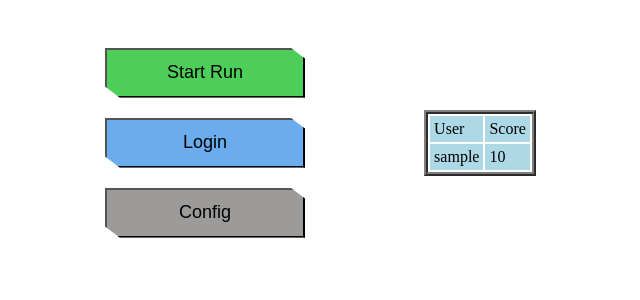
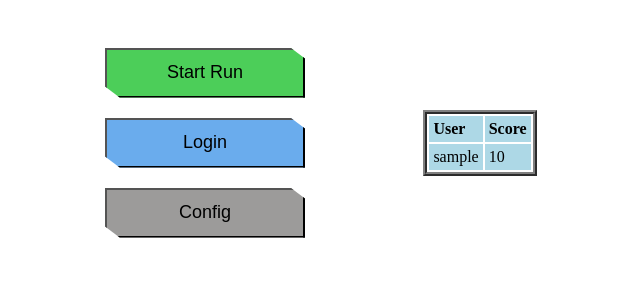
Before and after one commit to CardboardGage/puzzlemaster, a PHP site: page / in a window 1280 px wide. Shown: the part 152-452 px from the top of the page, without its empty margins (285-925 px from the left). Run offline with PHP 8.4, Linux system fonts and the light colour scheme; data comes from the database, SQL or seed files in the repository; tables that the repository leaves empty hold one stand-in row (values such as "Sample post").

Commit message:
Bolded table headers

```diff
--- a/screens/leaderboard.php
+++ b/screens/leaderboard.php
@@ -10,8 +10,8 @@
   <div id="leaderboard">
   <table>
     <tr>
-      <td class="userID">User</td>
-      <td class="score">Score</td>
+      <td class="userID"><b>User</b></td>
+      <td class="score"><b>Score</b></td>
     </tr><?php
     if (isset($pdo)) {
       $runHistoryResult = getFullLeaderboard($pdo);
```
